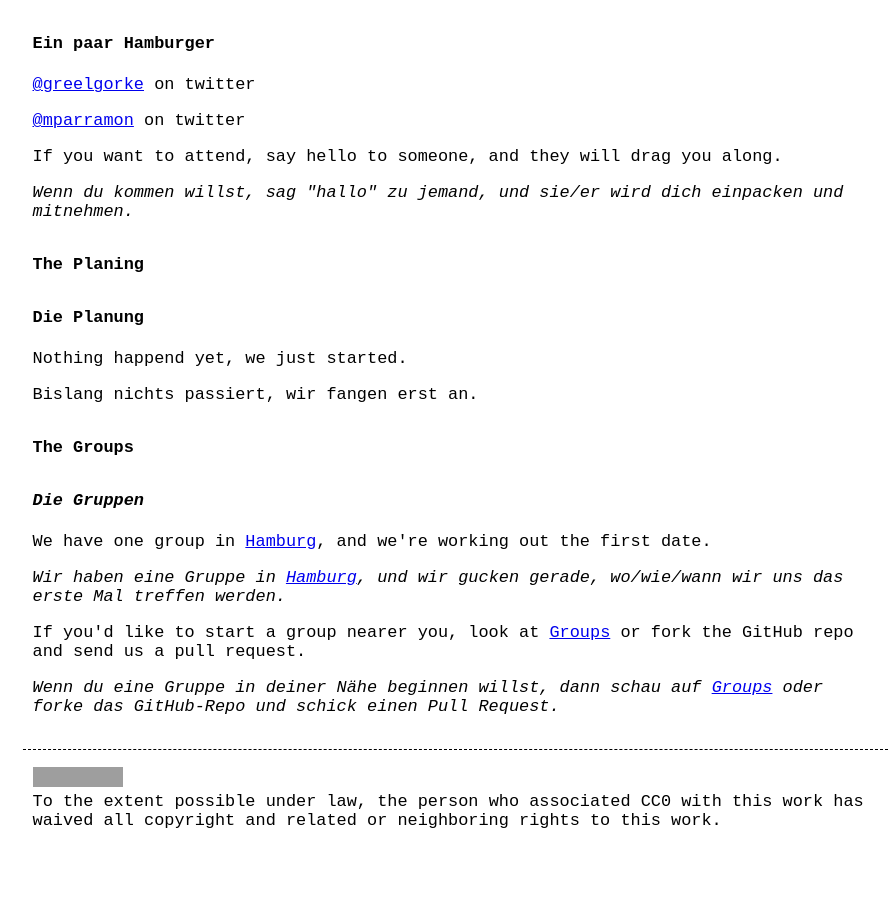
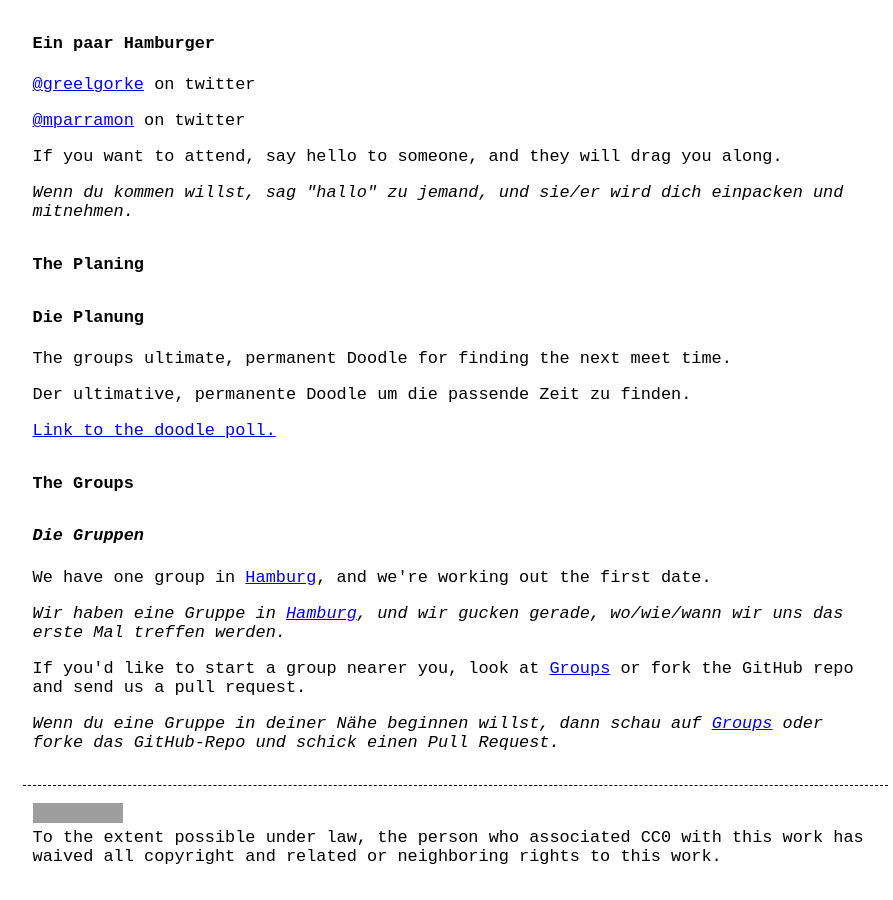
Before and after one commit to computeranonymous/computer, a Jekyll site: the page built from de_hamburg.html, in a window 1280 px wide and 900 px high, scrolled down 2785 px. Shown: the whole window, without its empty margins (185-1078 px from the left). Built offline with Jekyll 4.4.1, drawn with Linux system fonts in a browser that asks for light colours; before the commit the page ends 3649 px from its top, so only the background shows below that; grey boxes are pictures that could not be loaded.

Commit message:
added the doodle link

```diff
--- a/de_hamburg.html
+++ b/de_hamburg.html
@@ -114,8 +114,10 @@ title: Computer Anonym - Hamburg
       <h4>The Planing</h4>
       <h4>Die Planung</h4>
 
-      <p>Nothing happend yet, we just started.</p>
-      <p>Bislang nichts passiert, wir fangen erst an.</p>
+      <p>The groups ultimate, permanent Doodle for finding the next meet time.</p>
+      <p>Der ultimative, permanente Doodle um die passende Zeit zu finden.</p>
+
+      <a href="http://doodle.com/6vr5befut9wtmm4m">Link to the doodle poll.</a>
 
       <h4>The Groups</h4>
       <h4><i>Die Gruppen</i></h4>
```
